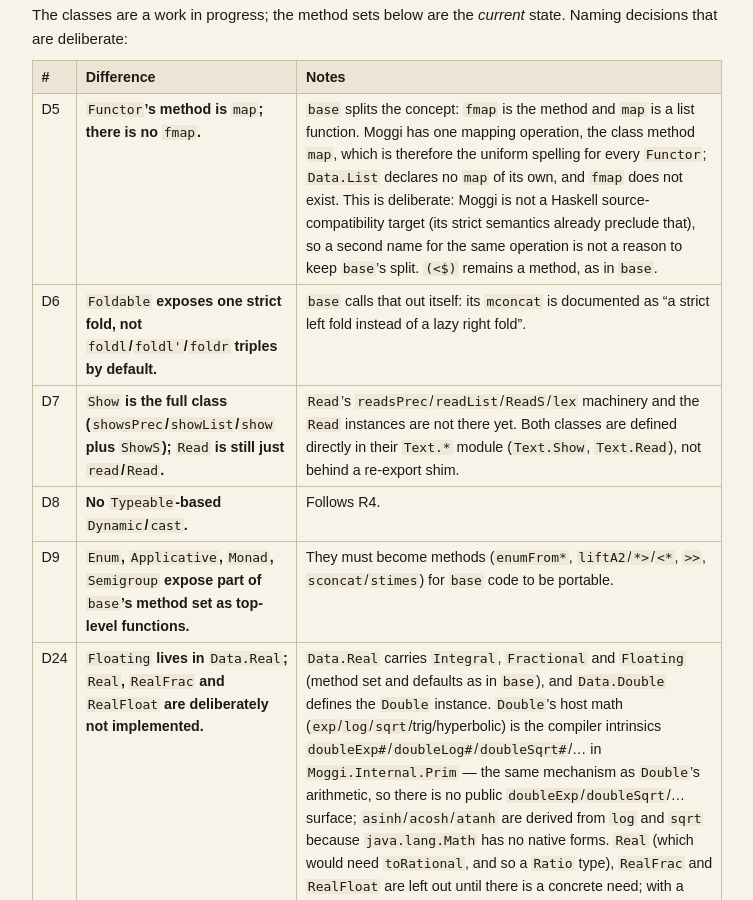
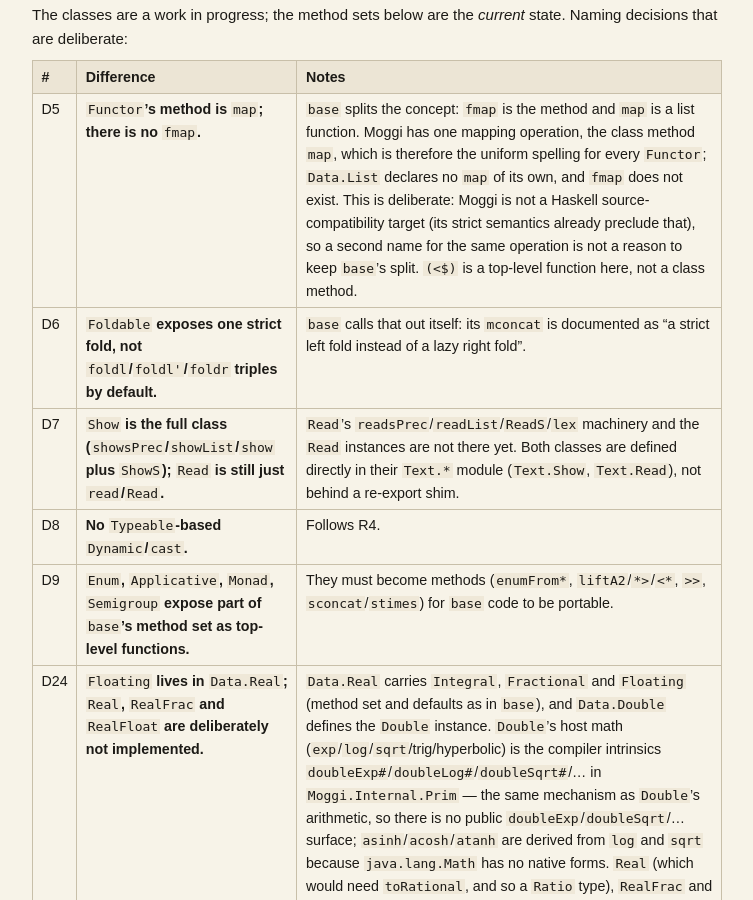
Before and after one commit to moggi-lang/moggi, a Jekyll site: the page built from docs/differences-to-haskell.md, in a window 1280 px wide and 900 px high, scrolled down 4652 px. Shown: the whole window, without its empty margins (263-1016 px from the left). Built offline with Jekyll 4.4.1, drawn with Linux system fonts in a browser that asks for light colours.

Commit message:
add mogdoc

```diff
--- a/docs/differences-to-haskell.md
+++ b/docs/differences-to-haskell.md
@@ -65,7 +65,7 @@ are deliberate:
 
 | # | Difference | Notes |
 |---|---|---|
-| D5 | **`Functor`'s method is `map`; there is no `fmap`.** | `base` splits the concept: `fmap` is the method and `map` is a list function. Moggi has one mapping operation, the class method `map`, which is therefore the uniform spelling for every `Functor`; `Data.List` declares no `map` of its own, and `fmap` does not exist. This is deliberate: Moggi is not a Haskell source-compatibility target (its strict semantics already preclude that), so a second name for the same operation is not a reason to keep `base`'s split. `(<$)` remains a method, as in `base`. |
+| D5 | **`Functor`'s method is `map`; there is no `fmap`.** | `base` splits the concept: `fmap` is the method and `map` is a list function. Moggi has one mapping operation, the class method `map`, which is therefore the uniform spelling for every `Functor`; `Data.List` declares no `map` of its own, and `fmap` does not exist. This is deliberate: Moggi is not a Haskell source-compatibility target (its strict semantics already preclude that), so a second name for the same operation is not a reason to keep `base`'s split. `(<$)` is a top-level function here, not a class method. |
 | D6 | **`Foldable` exposes one strict fold, not `foldl`/`foldl'`/`foldr` triples by default.** | `base` calls that out itself: its `mconcat` is documented as "a strict left fold instead of a lazy right fold". |
 | D7 | **`Show` is the full class (`showsPrec`/`showList`/`show` plus `ShowS`); `Read` is still just `read`/`Read`.** | `Read`'s `readsPrec`/`readList`/`ReadS`/`lex` machinery and the `Read` instances are not there yet. Both classes are defined directly in their `Text.*` module (`Text.Show`, `Text.Read`), not behind a re-export shim. |
 | D8 | **No `Typeable`-based `Dynamic`/`cast`.** | Follows R4. |
```
Also changed, not shown: 17 other files.
